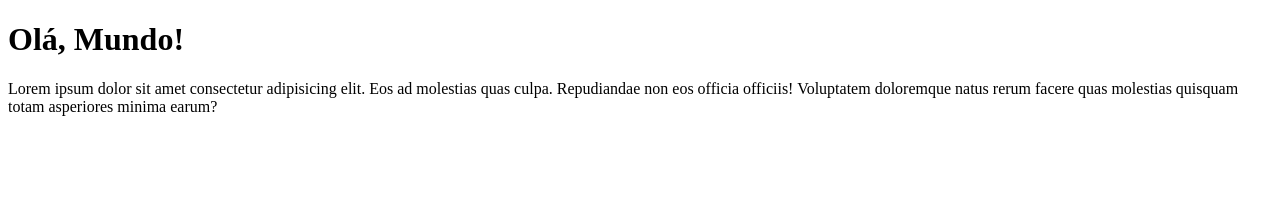
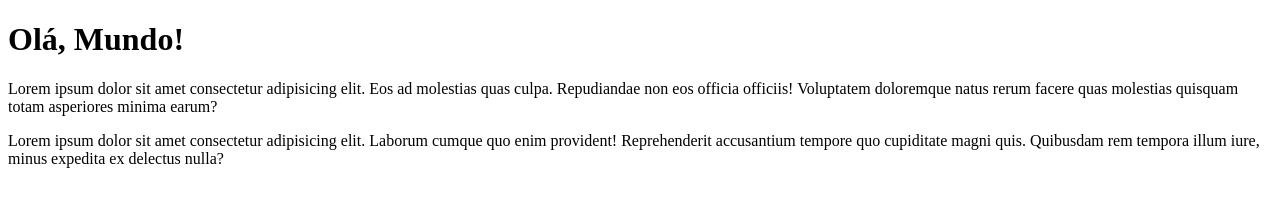
Before and after one commit to JoaoSilva2004/Ola-Mundo, a plain HTML site: page site-exemplo/index.html in a window 1280 px wide. Drawn offline with Linux system fonts and the light colour scheme.

Commit message:
Update index.html

```diff
--- a/site-exemplo/index.html
+++ b/site-exemplo/index.html
@@ -9,5 +9,6 @@
 <body>
     <h1>Olá, Mundo!</h1>
     <p>Lorem ipsum dolor sit amet consectetur adipisicing elit. Eos ad molestias quas culpa. Repudiandae non eos officia officiis! Voluptatem doloremque natus rerum facere quas molestias quisquam totam asperiores minima earum?</p>
+    <p>Lorem ipsum dolor sit amet consectetur adipisicing elit. Laborum cumque quo enim provident! Reprehenderit accusantium tempore quo cupiditate magni quis. Quibusdam rem tempora illum iure, minus expedita ex delectus nulla?</p>
 </body>
 </html>
```
